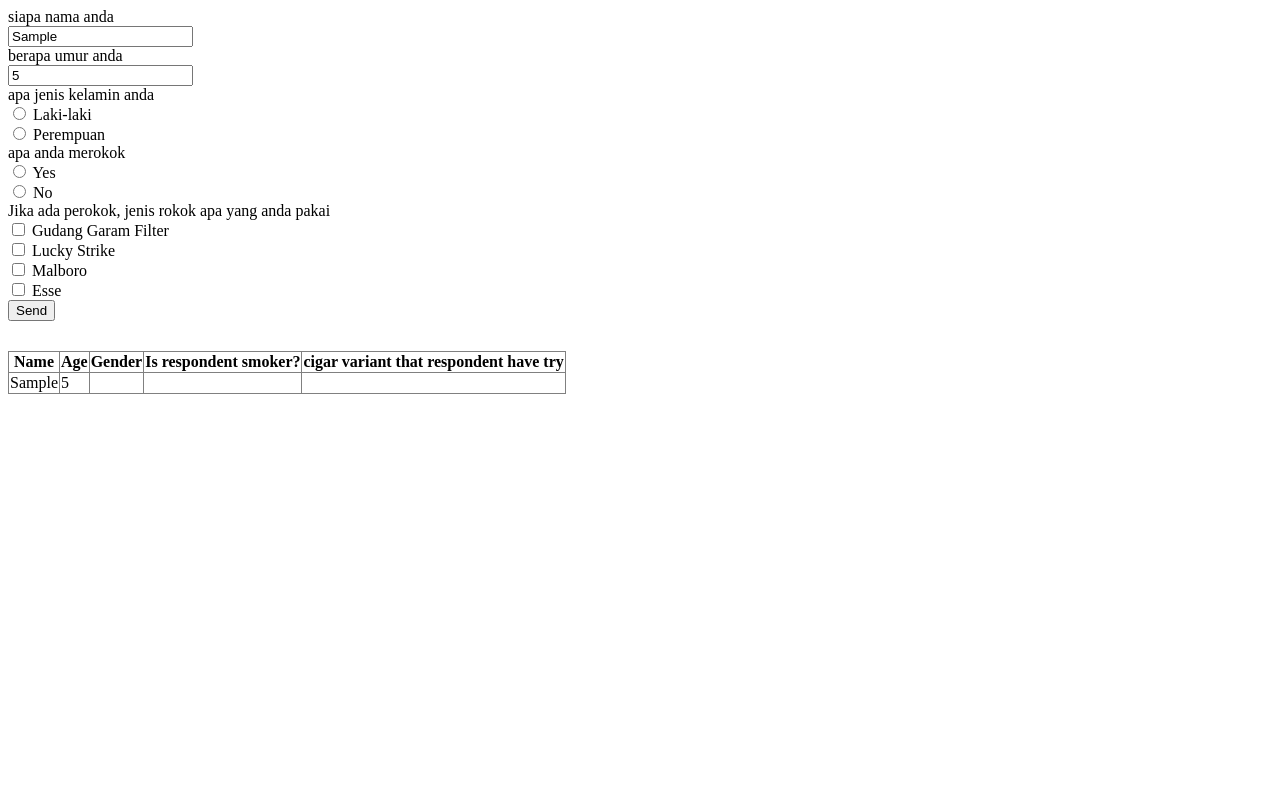
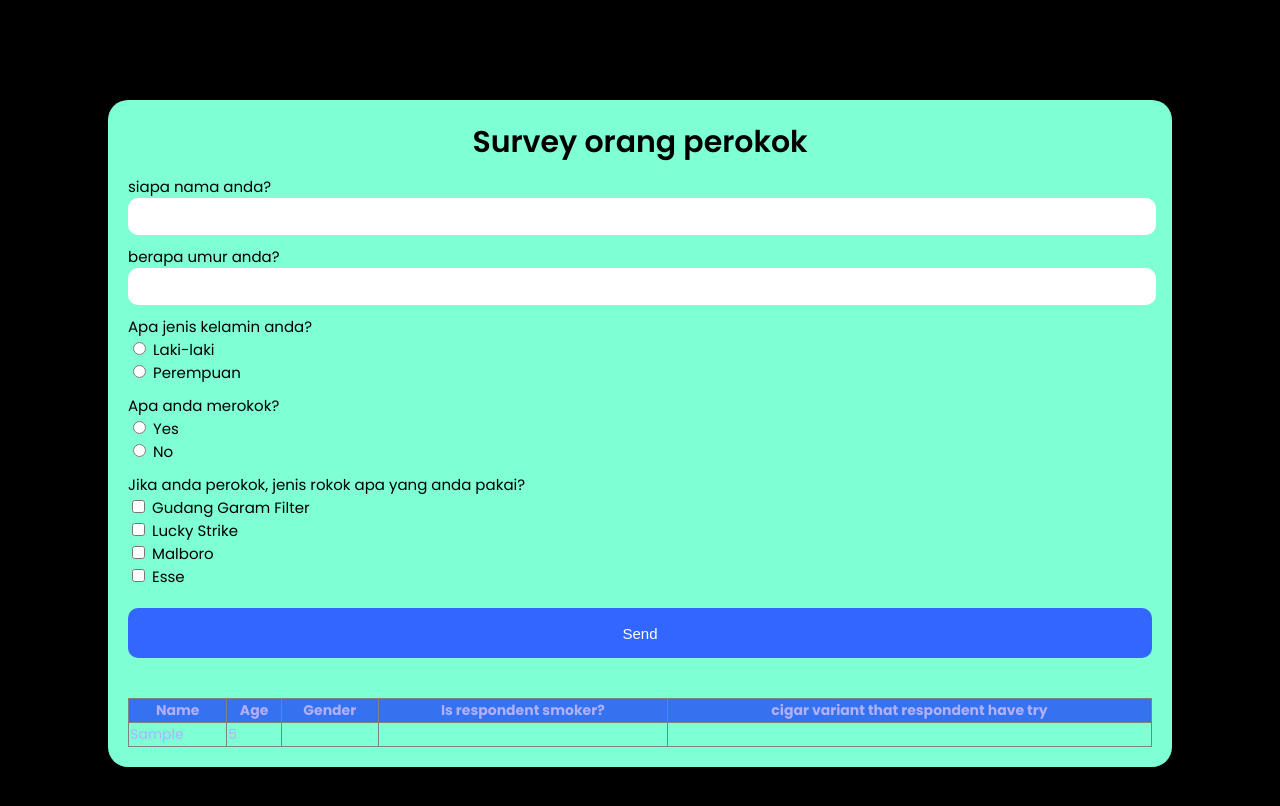
Before and after one commit to habibmrizki/fgh21-form-dom, a plain HTML site: page index.html in a window 1280 px wide. Both pictures are taken after typing "Sample", "5" into the empty fields and a click on the button "Send". Drawn offline with Linux system fonts and the light colour scheme.

Commit message:
tugas selesai DOM

```diff
--- a/index.html
+++ b/index.html
@@ -4,26 +4,39 @@
     <meta charset="UTF-8" />
     <meta name="viewport" content="width=device-width, initial-scale=1.0" />
     <title>Document</title>
-
+    <!-- google fonts -->
+    <link rel="preconnect" href="https://fonts.googleapis.com" />
+    <link rel="preconnect" href="https://fonts.gstatic.com" crossorigin />
+    <link
+      href="https://fonts.googleapis.com/css2?family=Poppins:ital,wght@0,100;0,200;0,300;0,400;0,500;0,600;0,700;0,800;0,900;1,100;1,200;1,300;1,400;1,500;1,600;1,700;1,800;1,900&display=swap"
+      rel="stylesheet"
+    />
+    <!-- style css -->
     <link rel="stylesheet" href="style.css" />
   </head>
   <body>
     <!-- Form -->
-    <form id="form-survey" onsubmit="click(event)" style="margin-bottom: 30px">
+    <div class="container">
+      <form
+        id="form-survey"
+        onsubmit="click(event)"
+        style="margin-bottom: 20px"
+      >
+        <div class="text">Survey orang perokok</div>
         <div>
-        <label for="fname">siapa nama anda</label>
+          <label for="fname">siapa nama anda?</label>
           <div>
-          <input type="text" id="fname" />
+            <input type="text" id="fname" class="input-fname" />
           </div>
         </div>
         <div>
-        <label for="age">berapa umur anda</label>
+          <label for="age">berapa umur anda?</label>
+          <div>
+            <input type="number" id="age" class="input-fname" />
+          </div>
         </div>
         <div>
-        <input type="number" id="age" />
-      </div>
-      <div>
-        <div>apa jenis kelamin anda</div>
+          <div>Apa jenis kelamin anda?</div>
           <div>
             <input type="radio" id="male" name="gender" value="Laki-laki" />
             <label for="male">Laki-laki</label>
@@ -34,7 +47,7 @@
           </div>
         </div>
         <div>
-        <div>apa anda merokok</div>
+          <div>Apa anda merokok?</div>
           <div>
             <input type="radio" id="smoke1" name="smoke" value="Yes" />
             <label for="smoke1">Yes</label>
@@ -45,11 +58,11 @@
           </div>
         </div>
         <div>
-        <div>Jika ada perokok, jenis rokok apa yang anda pakai</div>
+          <div>Jika anda perokok, jenis rokok apa yang anda pakai?</div>
           <div>
             <input
               type="checkbox"
-            id="smoker1"
+              id="gudang-garam-filter"
               name="smoker"
               value="Gudang Garam Filter"
             />
@@ -58,27 +71,31 @@
           <div>
             <input
               type="checkbox"
-            id="smoker2"
+              id="lucky-strike"
               name="smoker"
               value="Lucky Strike"
             />
             <label for="smoker2">Lucky Strike</label>
           </div>
           <div>
-          <input type="checkbox" id="smoker3" name="smoker" value="Malboro" />
+            <input type="checkbox" id="malboro" name="smoker" value="Malboro" />
             <label for="smoker3">Malboro</label>
           </div>
           <div>
-          <input type="checkbox" id="smoker4" name="smoker" value="Esse" />
+            <input type="checkbox" id="esse" name="smoker" value="Esse" />
             <label for="smoker4">Esse</label>
           </div>
         </div>
+      </form>
       <button type="button" id="btn">Send</button>
-    </form>
-
       <!-- Table -->
-    <table id="table" border="1" style="border-collapse: collapse">
-      <thead>
+      <table
+        id="table"
+        border="1"
+        style="border-collapse: collapse"
+        class="table-person"
+      >
+        <thead class="thead">
           <tr>
             <th>Name</th>
             <th>Age</th>
@@ -87,8 +104,10 @@
             <th>cigar variant that respondent have try</th>
           </tr>
         </thead>
-      <tbody id="tbody"></tbody>
+        <tbody id="tbody" class="tbody"></tbody>
       </table>
+    </div>
+
     <script src="script.js"></script>
   </body>
 </html>
--- a/script.js
+++ b/script.js
@@ -155,6 +155,11 @@ function proccessData(e) {
   const nameValue = fname.value;
   tableName.textContent = nameValue;
 
+  if (nameValue === "") {
+    window.alert("tidak boleh kosong");
+    return;
+  }
+
   // age
   const age = document.getElementById("age");
   const ageValue = age.value;
@@ -191,40 +196,45 @@ function proccessData(e) {
     tableSmoke.textContent = smoke2Value;
   }
 
-  // smoker
-  const smoker1 = document.getElementById("smoker1").checked;
-  const smoker2 = document.getElementById("smoker2").checked;
-  const smoker3 = document.getElementById("smoker3").checked;
-  const smoker4 = document.getElementById("smoker4").checked;
+  // smoker;
+  const smoker1 = document.getElementById("gudang-garam-filter").checked;
+  const smoker2 = document.getElementById("lucky-strike").checked;
+  const smoker3 = document.getElementById("malboro").checked;
+  const smoker4 = document.getElementById("esse").checked;
+
+  let cigarVarian = "";
 
   if (smoker1 === true) {
-    const smoker1 = document.getElementById("smoker1");
+    const smoker1 = document.getElementById("gudang-garam-filter");
     const smoker1Value = smoker1.value;
-    tableSmoker.textContent = smoker1Value;
+    cigarVarian += smoker1Value + "; ";
   }
 
   if (smoker2 === true) {
-    const smoker2 = document.getElementById("smoker2");
+    const smoker2 = document.getElementById("lucky-strike");
     const smoker2Value = smoker2.value;
-    tableSmoke.textContent = smoker2Value;
+    cigarVarian += smoker2Value + "; ";
   }
 
   if (smoker3 === true) {
-    const smoker3 = document.getElementById("smoker3");
+    const smoker3 = document.getElementById("malboro");
     const smoker3Value = smoker3.value;
-    tableSmoke.textContent = smoker3Value;
+    cigarVarian += smoker3Value + "; ";
   }
 
   if (smoker4 === true) {
-    const smoke4 = document.getElementById("smoker4");
-    const smoke4Value = smoke4.value;
-    tableSmoke.textContent += smoke4Value;
+    const smoker4 = document.getElementById("esse");
+    const smoker4Value = smoker4.value;
+    cigarVarian += smoker4Value + "; ";
   }
 
+  tableSmoker.textContent = cigarVarian;
   tableR.appendChild(tableName);
   tableR.appendChild(tableAge);
   tableR.appendChild(tableGender);
   tableR.appendChild(tableSmoke);
   tableR.appendChild(tableSmoker);
+
   tableBody.appendChild(tableR);
+  form.reset();
 }
--- a/style.css
+++ b/style.css
@@ -0,0 +1,54 @@
+body {
+  background-color: black;
+  font-family: "Poppins";
+  font-size: 15px;
+}
+
+.container {
+  background-color: aquamarine;
+  display: flex;
+  flex-direction: column;
+  margin: 100px 100px 50px 100px;
+  padding: 20px;
+  border-radius: 20px;
+}
+
+/* button */
+button {
+  background-color: #3366ff;
+  color: #fff;
+  height: 50px;
+  border: none;
+  margin-bottom: 40px;
+  border-radius: 10px;
+  font-size: 15px;
+}
+
+form {
+  display: flex;
+  flex-direction: column;
+  gap: 10px;
+}
+
+.text {
+  text-align: center;
+  font-weight: 600;
+  font-size: 30px;
+}
+
+.input-fname {
+  width: 100%;
+  height: 35px;
+  outline: none;
+  border: none;
+  border-radius: 10px;
+}
+
+.table-person {
+  font-size: 14px;
+  color: #b1afff;
+}
+
+.thead {
+  background-color: #3572ef;
+}
```
Lines whose indentation alone changed are shown as unchanged.
